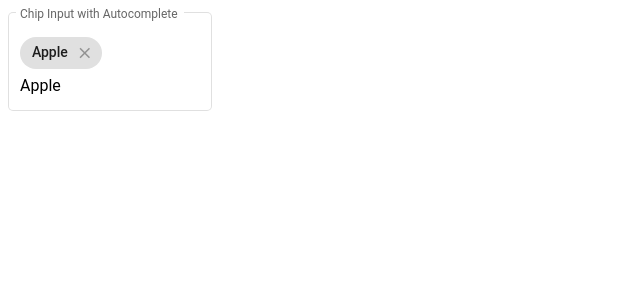
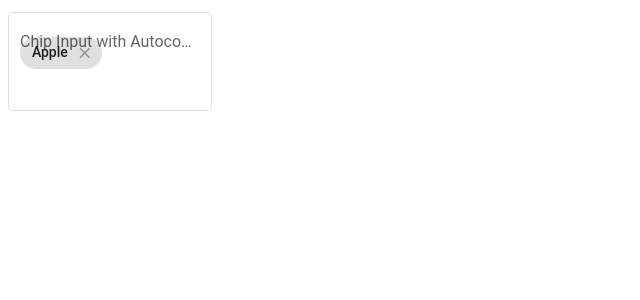
Before and after one commit to Kirren/angular-form-components-composition, an Angular app: page / in a window 1280 px wide. Shown: the top 300 px of the page, without its empty margins (0-640 px from the left). Built offline with nearby package versions, Linux system fonts and the light colour scheme.

Commit message:
3 files modified

```diff
--- a/src/app/app.component.ts
+++ b/src/app/app.component.ts
@@ -37,12 +37,12 @@ export class AppComponent {
   selection: SelectionModel<Item>;
 
   constructor() {
-    this.control = new FormControl(this.options[0]);
+    this.control = new FormControl([this.options[0]]);
   }
 
   ngOnInit(): void {
     console.log(this.control.value);
-    this.selection = new SelectionModel(true, [this.control.value], true);
+    this.selection = new SelectionModel(true, this.control.value, true);
 
     console.log(this.selection.selected);
 
--- a/src/app/auto/auto.component.ts
+++ b/src/app/auto/auto.component.ts
@@ -64,6 +64,8 @@ export class AutoComponent implements OnInit {
     const value = event.option.value;
 
     this.selection.toggle(value);
+
+    this.control.setValue(this.selection.selected)
   }
 
   public displayFn(option: Item): string {
--- a/src/app/form-field/form-field.component.html
+++ b/src/app/form-field/form-field.component.html
@@ -1,5 +1,6 @@
 <mat-form-field>
   <mat-label>Chip Input with Autocomplete</mat-label>
+
   <ng-content select="app-chips"></ng-content>
 
   <ng-content></ng-content>
```
